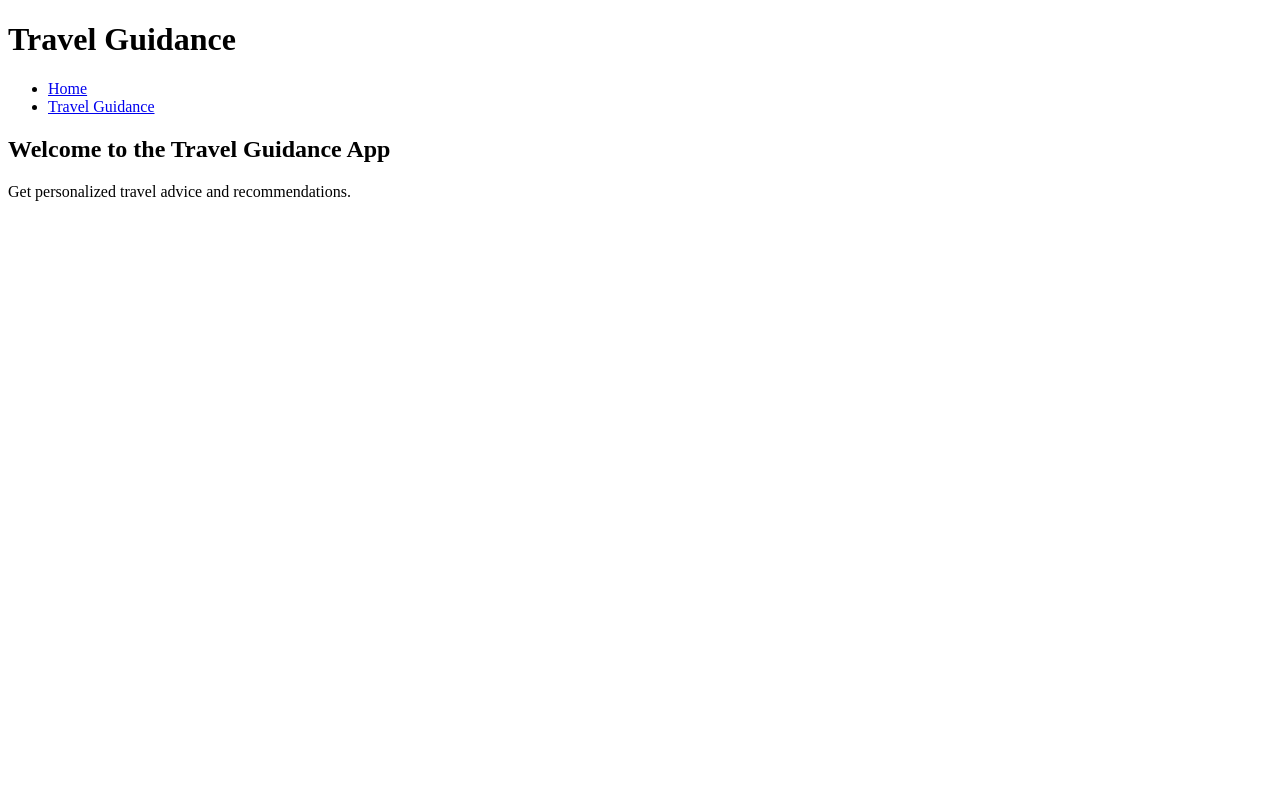
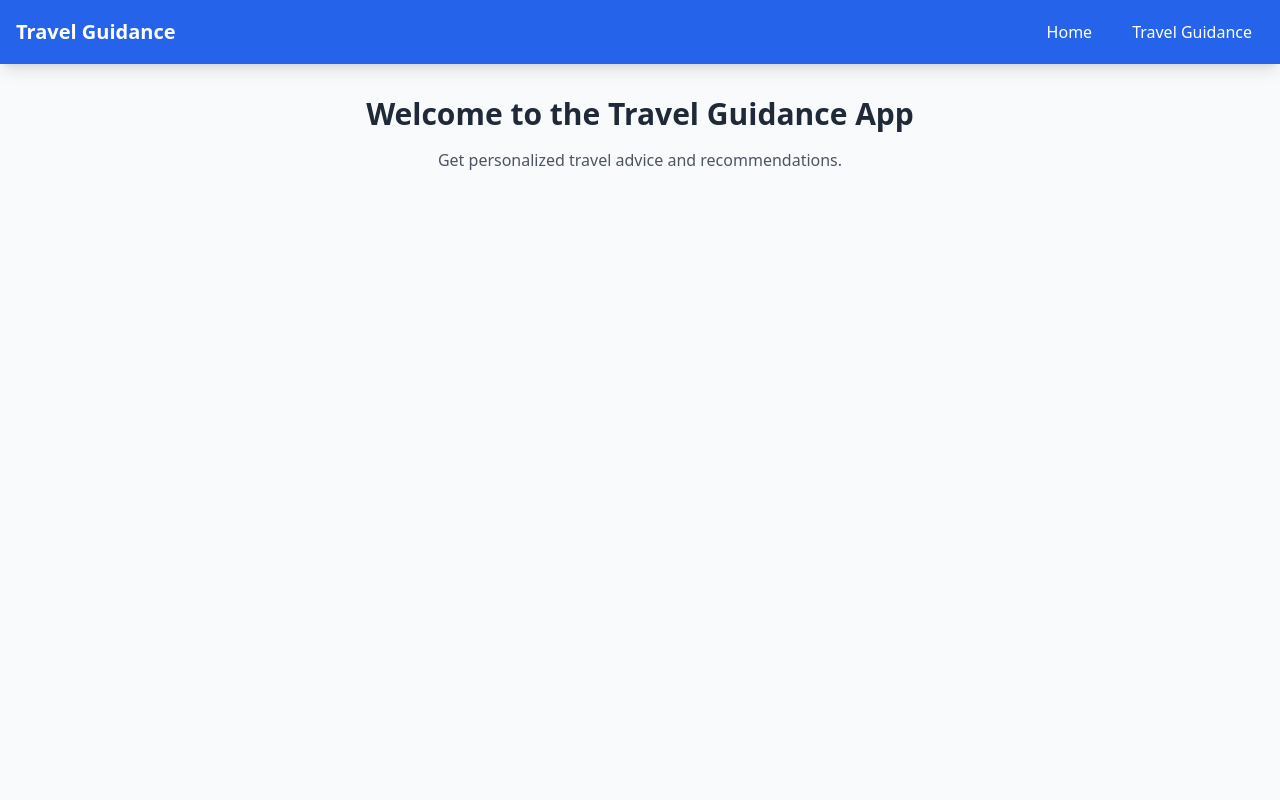
Before and after one commit to Shuaib-8/Travel-Copilot, a Django app: template travel_app/templates/base.html in a window 1280 px wide. Run offline with Django 5.2, Linux system fonts and the light colour scheme; the template is opened without the code that fills it, so the values that code supplies are empty; some libraries are stand-ins or nearby versions.

Commit message:
Setup scaffold for base html with tailwind htmx alpinejs

```diff
--- a/travel_app/templates/base.html
+++ b/travel_app/templates/base.html
@@ -2,22 +2,36 @@
 <html lang="en">
 <head>
     <meta charset="UTF-8">
-    <title>Travel Guidance</title>
+    <meta name="viewport" content="width=device-width, initial-scale=1.0">
+    <title>Travel Guidance Copilot</title>
+    <!-- TailwindCSS -->
+    <script src="https://cdn.tailwindcss.com"></script>
+    <!-- HTMX -->
+    <script src="https://unpkg.com/htmx.org@1.9.10"></script>
+    <!-- Alpine.js -->
+    <script defer src="https://unpkg.com/alpinejs@3.x.x/dist/cdn.min.js"></script>
 </head>
-<body>
-    <header>
-        <h1>Travel Guidance</h1>
-        <nav>
-            <ul>
-                <li><a href="{% url 'travel-guidance' %}">Home</a></li>
-                <li><a href="{% url 'travel-guidance' %}">Travel Guidance</a></li>
-            </ul>
-        </nav>
+<body class="bg-gray-50 min-h-screen">
+    <header class="bg-blue-600 text-white shadow-lg">
+        <div class="container mx-auto px-4">
+            <div class="flex items-center justify-between h-16">
+                <h1 class="text-xl font-bold">Travel Guidance</h1>
+                <nav>
+                    <ul class="flex space-x-4">
+                        <li><a href="{% url 'travel-guidance' %}" class="hover:bg-blue-700 px-3 py-2 rounded transition-colors">Home</a></li>
+                        <li><a href="{% url 'travel-guidance' %}" class="hover:bg-blue-700 px-3 py-2 rounded transition-colors">Travel Guidance</a></li>
+                    </ul>
+                </nav>
+            </div>
+        </div>
     </header>
-    <main>
+
+    <main class="container mx-auto px-4 py-8">
         {% block content %}
-        <h2>Welcome to the Travel Guidance App</h2>
-        <p>Get personalized travel advice and recommendations.</p>
+        <div class="text-center">
+            <h2 class="text-3xl font-bold text-gray-800 mb-4">Welcome to the Travel Guidance App</h2>
+            <p class="text-gray-600">Get personalized travel advice and recommendations.</p>
+        </div>
         {% endblock %}
     </main>
 </body>
```
